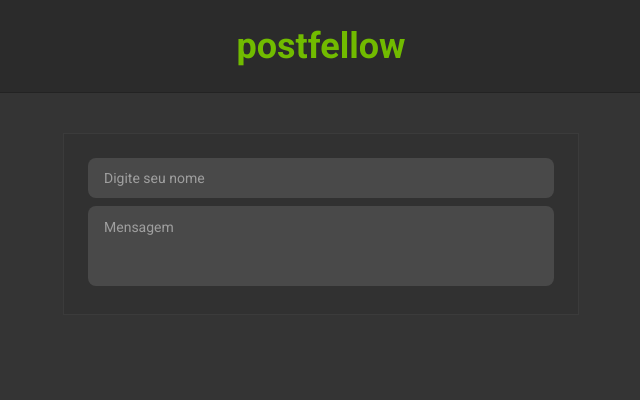
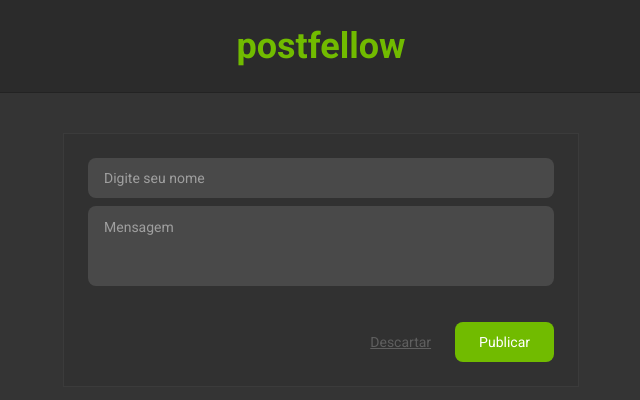
Before and after one commit to pedrogabrieldev/postfellow, a Next.js app: page / in a window 1280 px wide. Shown: the top 400 px of the page, without its empty margins (319-959 px from the left). Built offline with nearby package versions, Linux system fonts and the light colour scheme.

Commit message:
Create Buttons component

```diff
--- /dev/null
+++ b/src/components/ButtonDiscard.js
@@ -0,0 +1,15 @@
+import styled from 'styled-components'
+
+const StyledButton = styled.button`
+  border: none;
+  background: none;
+  color: #5f5f5f;
+  font-family: Roboto, sans-serif;
+  font-size: 14px;
+  text-decoration: underline;
+  cursor: pointer;
+`
+
+export const ButtonDiscard = () => {
+  return <StyledButton>Descartar</StyledButton>
+}
--- /dev/null
+++ b/src/components/ButtonPublish.js
@@ -0,0 +1,16 @@
+import styled from 'styled-components'
+
+const StyledButton = styled.button`
+  padding: 12px 24px;
+  border: none;
+  border-radius: 8px;
+  background-color: ${(props) => props.theme.colors.green};
+  color: #ffffff;
+  font-family: Roboto, sans-serif;
+  font-size: 14px;
+  cursor: pointer;
+`
+
+export const ButtonPublish = () => {
+  return <StyledButton>Publicar</StyledButton>
+}
--- /dev/null
+++ b/src/components/Buttons.js
@@ -0,0 +1,19 @@
+import styled from 'styled-components'
+import { ButtonPublish, ButtonDiscard } from './'
+
+const ButtonsContainer = styled.div`
+  margin-top: 32px;
+  display: flex;
+  justify-content: flex-end;
+  align-items: center;
+  gap: 24px;
+`
+
+export const Buttons = () => {
+  return (
+    <ButtonsContainer>
+      <ButtonDiscard />
+      <ButtonPublish />
+    </ButtonsContainer>
+  )
+}
--- a/src/components/NewPostForm.js
+++ b/src/components/NewPostForm.js
@@ -1,10 +1,11 @@
-import { FormContainer, TextInput, TextArea } from '../components'
+import { FormContainer, TextInput, TextArea, Buttons } from './'
 
 export const NewPostForm = () => {
   return (
     <FormContainer>
       <TextInput />
       <TextArea />
+      <Buttons />
     </FormContainer>
   )
 }
--- a/src/components/index.js
+++ b/src/components/index.js
@@ -4,6 +4,9 @@ import { FormContainer } from './FormContainer'
 import { NewPostForm } from './NewPostForm'
 import { TextInput } from './TextInput'
 import { TextArea } from './TextArea'
+import { Buttons } from './Buttons'
+import { ButtonPublish } from './ButtonPublish'
+import { ButtonDiscard } from './ButtonDiscard'
 
 export {
   Header,
@@ -12,4 +15,7 @@ export {
   FormContainer,
   TextInput,
   TextArea,
+  Buttons,
+  ButtonPublish,
+  ButtonDiscard,
 }
--- a/src/styles/theme.js
+++ b/src/styles/theme.js
@@ -2,6 +2,7 @@ export const theme = {
   colors: {
     background: '#343434',
     primary: '#f1f1f1',
+    green: '#71bb00',
   },
   sizes: {
     headerHeight: '93px',
```
